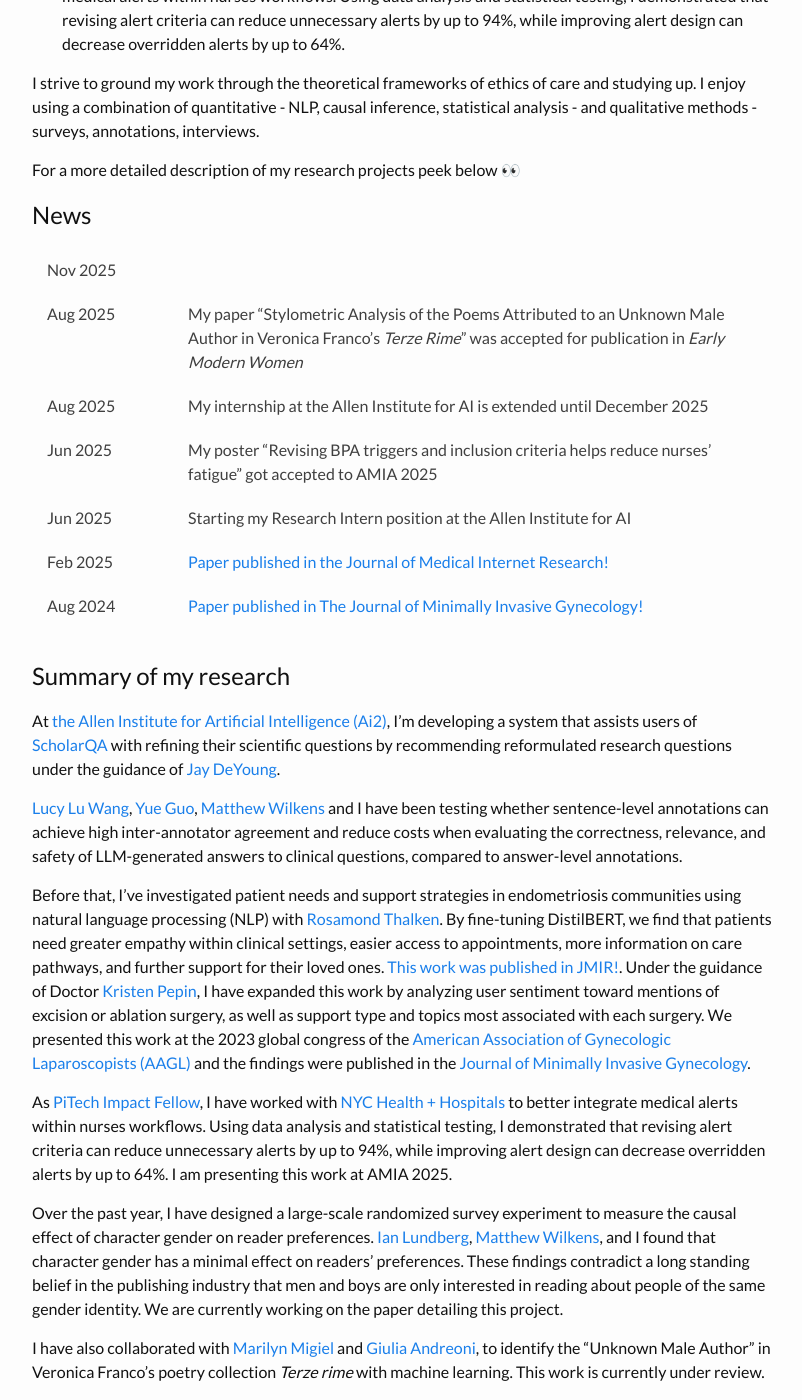
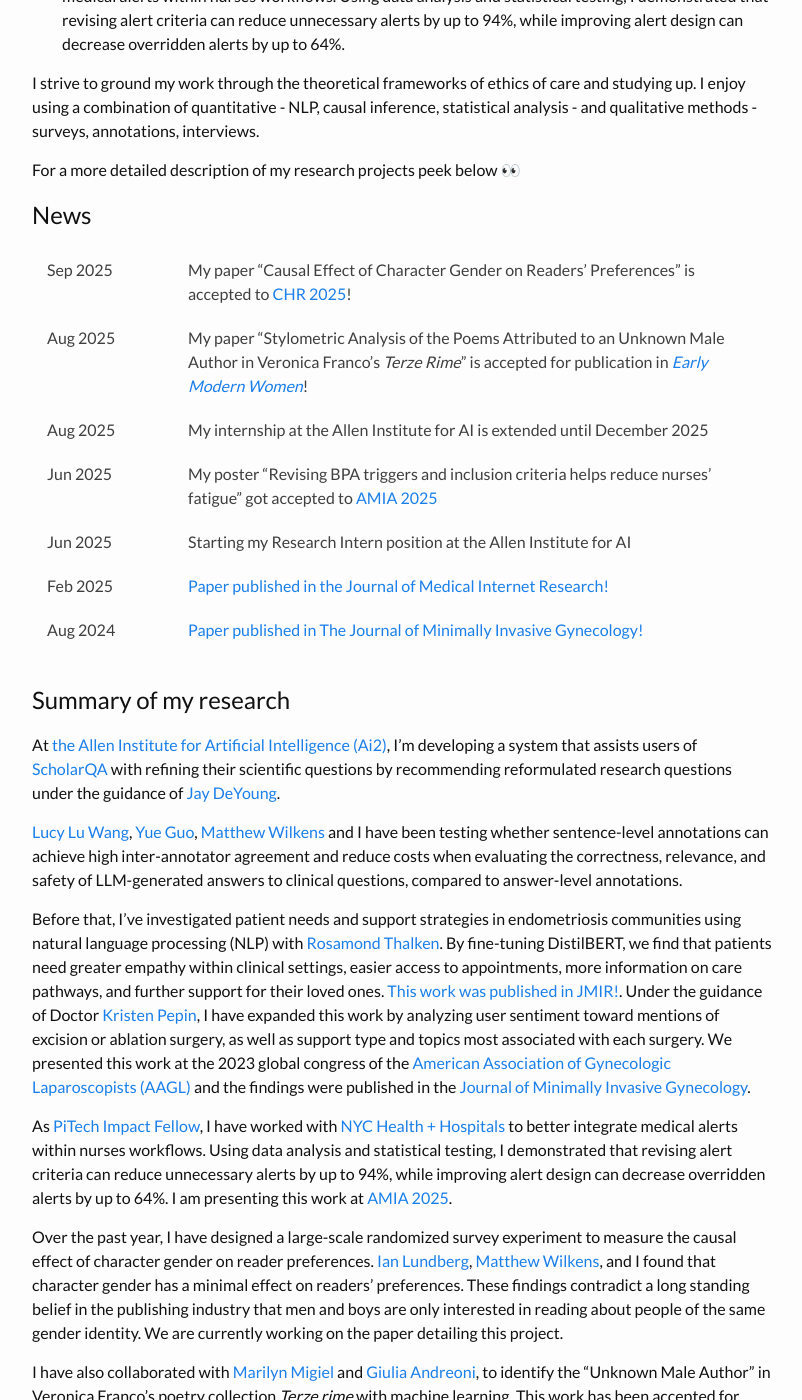
Before and after one commit to federicabologna/federicabologna.github.io, a Jekyll site: the page built from index.markdown, in a window 1280 px wide and 1400 px high, scrolled down 959 px. Shown: the whole window, without its empty margins (238-1040 px from the left). Built offline with Jekyll 4.4.1, drawn with Linux system fonts in a browser that asks for light colours; some of the changed text lies outside the part shown.

Commit message:
another paper accepted!

```diff
--- a/index.markdown
+++ b/index.markdown
@@ -27,10 +27,10 @@ For a more detailed description of my research projects peek below 👀
 ## News
 
 | ---- | --------- |
-| Nov 2025 |
-| Aug 2025 | My paper "Stylometric Analysis of the Poems Attributed to an Unknown Male Author in Veronica Franco’s _Terze Rime_" was accepted for publication in _Early Modern Women_
+| Sep 2025 | My paper "Causal Effect of Character Gender on Readers' Preferences" is accepted to [CHR 2025](https://2025.computational-humanities-research.org/)!
+| Aug 2025 | My paper "Stylometric Analysis of the Poems Attributed to an Unknown Male Author in Veronica Franco’s _Terze Rime_" is accepted for publication in [_Early Modern Women_](https://www.journals.uchicago.edu/toc/emw/current)!
 | Aug 2025 | My internship at the Allen Institute for AI is extended until December 2025
-| Jun 2025 | My poster "Revising BPA triggers and inclusion criteria helps reduce nurses’ fatigue" got accepted to AMIA 2025
+| Jun 2025 | My poster "Revising BPA triggers and inclusion criteria helps reduce nurses’ fatigue" got accepted to [AMIA 2025](https://amia.org/education-events/amia-2025-annual-symposium)
 | Jun 2025 | Starting my Research Intern position at the Allen Institute for AI
 | Feb 2025 | [Paper published in the Journal of Medical Internet Research!](https://doi.org/10.1101/2024.02.27.24303445)
 | Aug 2024 | [Paper published in The Journal of Minimally Invasive Gynecology!](https://doi.org/10.1016/j.jmig.2024.08.001)
@@ -42,11 +42,11 @@ At [the Allen Institute for Artificial Intelligence (Ai2)](https://allenai.org/)
 
 Before that, I’ve investigated patient needs and support strategies in endometriosis communities using natural language processing (NLP) with [Rosamond Thalken](https://rosamondthalken.com/). By fine-tuning DistilBERT, we find that patients need greater empathy within clinical settings, easier access to appointments, more information on care pathways, and further support for their loved ones. [This work was published in JMIR!](https://doi.org/10.1101/2024.02.27.24303445). Under the guidance of Doctor [Kristen Pepin](https://weillcornell.org/kristen-pepin-md-phd), I have expanded this work by analyzing user sentiment toward mentions of excision or ablation surgery, as well as support type and topics most associated with each surgery. We presented this work at the 2023 global congress of the [American Association of Gynecologic Laparoscopists (AAGL)](aagl.org) and the findings were published in the [Journal of Minimally Invasive Gynecology](https://doi.org/10.1016/j.jmig.2024.08.001).
 
-As [PiTech Impact Fellow](https://www.pi.tech.cornell.edu/), I have worked with [NYC Health + Hospitals](https://www.nychealthandhospitals.org/) to better integrate medical alerts within nurses workflows. Using data analysis and statistical testing, I demonstrated that revising alert criteria can reduce unnecessary alerts by up to 94%, while improving alert design can decrease overridden alerts by up to 64%. I am presenting this work at AMIA 2025.
+As [PiTech Impact Fellow](https://www.pi.tech.cornell.edu/), I have worked with [NYC Health + Hospitals](https://www.nychealthandhospitals.org/) to better integrate medical alerts within nurses workflows. Using data analysis and statistical testing, I demonstrated that revising alert criteria can reduce unnecessary alerts by up to 94%, while improving alert design can decrease overridden alerts by up to 64%. I am presenting this work at [AMIA 2025](https://amia.org/education-events/amia-2025-annual-symposium).
 
 Over the past year, I have designed a large-scale randomized survey experiment to measure the causal effect of character gender on reader preferences. [Ian Lundberg](https://www.ianlundberg.org/), [Matthew Wilkens](https://mattwilkens.com/), and I found that character gender has a minimal effect on readers' preferences. These findings contradict a long standing belief in the publishing industry that men and boys are only interested in reading about people of the same gender identity. We are currently working on the paper detailing this project.
 
-I have also collaborated with [Marilyn Migiel](https://romancestudies.cornell.edu/marilyn-migiel){:target="_blank"} and [Giulia Andreoni](https://romancestudies.cornell.edu/giulia-andreoni){:target="_blank"}, to identify the “Unknown Male Author” in Veronica Franco’s poetry collection *Terze rime* with machine learning. This work is currently under review.
+I have also collaborated with [Marilyn Migiel](https://romancestudies.cornell.edu/marilyn-migiel){:target="_blank"} and [Giulia Andreoni](https://romancestudies.cornell.edu/giulia-andreoni){:target="_blank"}, to identify the “Unknown Male Author” in Veronica Franco’s poetry collection *Terze rime* with machine learning. This work has been accepted for publication in [_Early Modern Women_](https://www.journals.uchicago.edu/toc/emw/current).
 
 Prior to joining Cornell, I've worked as a Research Assistant at the University of Bologna, Italy, with [Angelo Di Iorio](https://www.unibo.it/sitoweb/angelo.diiorio/en){:target="_blank"}, [Silvio Peroni](https://essepuntato.it/){:target="_blank"}, and [Francesco Poggi](http://personale.unimore.it/rubrica/dettaglio/fpoggi){:target="_blank"}. There, I examined the availability of open access bibliographic data for Italian publications across fields ([published in QSS](https://doi.org/10.1162/qss_a_00203){:target="_blank"}), and whether bibliometrics extracted from open access dataset can provide insights on the evaluation of academic researchers ([published in Scientometrics](https://doi.org/10.1007/s11192-022-04581-6){:target="_blank"}).
 
```
Also changed, not shown: publications.markdown (+11 -13 lines), 1 other file.
